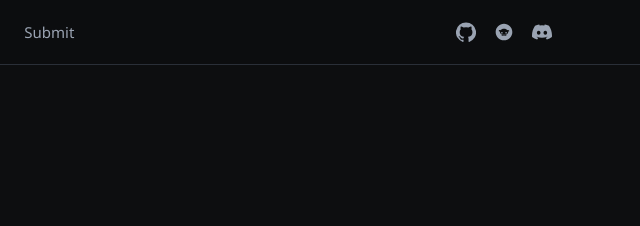
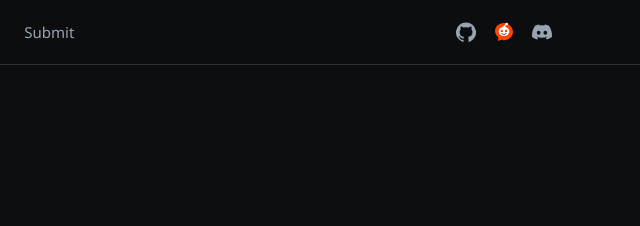
Before and after one commit to acowork/ACoworkAppGallery, a plain HTML site: page site/index.html in a window 1280 px wide. Shown: the top 226 px of the page, 640-1280 px from the left. Drawn offline with Linux system fonts and the light colour scheme.

Commit message:
fix(site): use Reddit brand bubble mark in nav

```diff
--- a/site/index.html
+++ b/site/index.html
@@ -31,7 +31,15 @@
             <svg viewBox="0 0 24 24" width="20" height="20" fill="currentColor" aria-hidden="true"><path d="M12 .5a12 12 0 0 0-3.79 23.4c.6.11.82-.26.82-.58v-2.04c-3.34.73-4.04-1.61-4.04-1.61-.55-1.4-1.34-1.77-1.34-1.77-1.1-.74.08-.73.08-.73 1.21.08 1.85 1.24 1.85 1.24 1.08 1.85 2.84 1.31 3.53 1 .11-.78.42-1.31.77-1.61-2.66-.3-5.46-1.33-5.46-5.93 0-1.31.47-2.38 1.24-3.22-.13-.3-.54-1.52.11-3.17 0 0 1.01-.32 3.3 1.23a11.45 11.45 0 0 1 6 0c2.29-1.55 3.3-1.23 3.3-1.23.65 1.65.24 2.87.12 3.17.77.84 1.23 1.91 1.23 3.22 0 4.61-2.8 5.62-5.47 5.92.43.37.81 1.1.81 2.22v3.29c0 .32.22.7.83.58A12 12 0 0 0 12 .5Z"/></svg>
           </a>
           <a class="nav__icon" href="https://www.reddit.com/r/acowork/" target="_blank" rel="noopener" aria-label="Reddit" title="Reddit r/acowork">
-            <svg viewBox="0 0 24 24" width="20" height="20" fill="currentColor" aria-hidden="true"><path d="M12 2C6.48 2 2 6.48 2 12s4.48 10 10 10 10-4.48 10-10S17.52 2 12 2zm6.5 8.5c0 .55-.45 1-1 1-.17 0-.33-.04-.48-.11.04.18.08.36.08.55 0 1.93-2.24 3.5-5 3.5s-5-1.57-5-3.5c0-.19.03-.37.08-.55-.15.07-.31.11-.48.11-.55 0-1-.45-1-1s.45-1 1-1c.28 0 .53.12.71.3C8.62 8.71 10.18 8 12 8s3.38.71 4.29 1.8c.18-.18.43-.3.71-.3.55 0 1 .45 1 1zM9.5 12c.55 0 1 .45 1 1s-.45 1-1 1-1-.45-1-1 .45-1 1-1zm5 0c.55 0 1 .45 1 1s-.45 1-1 1-1-.45-1-1 .45-1 1-1zm-5.15 3.24c.55.35 1.37.56 2.65.56s2.1-.21 2.65-.56c.18-.12.42-.06.53.12.12.18.06.42-.12.53-.74.47-1.82.75-3.06.75s-2.32-.28-3.06-.75c-.18-.12-.24-.35-.12-.53.12-.18.35-.24.53-.12z"/></svg>
+            <svg viewBox="0 0 24 24" width="22" height="22" aria-hidden="true">
+              <path fill="#FF4500" d="M12 1.2C6.05 1.2 1.2 5.55 1.2 10.9c0 3.05 1.65 5.75 4.2 7.5L4.55 22.8l4-1.5c1.05.3 2.2.45 3.45.45 5.95 0 10.8-4.35 10.8-9.7S17.95 1.2 12 1.2z"/>
+              <ellipse cx="12" cy="11.35" rx="6.35" ry="5.55" fill="#fff"/>
+              <path fill="none" stroke="#fff" stroke-width="1.5" stroke-linecap="round" d="M12 5.9L14.55 2.7"/>
+              <circle cx="15.35" cy="2.25" r="1.45" fill="#fff"/>
+              <circle cx="9.45" cy="10.7" r="1.4" fill="#FF4500"/>
+              <circle cx="14.55" cy="10.7" r="1.4" fill="#FF4500"/>
+              <path fill="none" stroke="#1a1a1b" stroke-width="1.05" stroke-linecap="round" d="M9.3 13.55c.9 1.1 2.05 1.7 2.7 1.7s1.8-.6 2.7-1.7"/>
+            </svg>
           </a>
           <a class="nav__icon" href="https://discord.com/channels/1568537214730764400/1568537216852951062" target="_blank" rel="noopener" aria-label="Discord" title="Discord">
             <svg viewBox="0 0 24 24" width="20" height="20" fill="currentColor" aria-hidden="true"><path d="M20.317 4.37a19.791 19.791 0 0 0-4.885-1.515.074.074 0 0 0-.079.037c-.21.375-.444.864-.608 1.25a18.27 18.27 0 0 0-5.487 0 12.64 12.64 0 0 0-.617-1.25.077.077 0 0 0-.079-.037A19.736 19.736 0 0 0 3.677 4.37a.07.07 0 0 0-.032.027C.533 9.046-.32 13.58.099 18.057a.082.082 0 0 0 .031.057 19.9 19.9 0 0 0 5.993 3.03.078.078 0 0 0 .084-.028 14.09 14.09 0 0 0 1.226-1.994.076.076 0 0 0-.041-.106 13.107 13.107 0 0 1-1.872-.892.077.077 0 0 1-.008-.128 10.2 10.2 0 0 0 .372-.292.074.074 0 0 1 .077-.01c3.928 1.793 8.18 1.793 12.062 0a.074.074 0 0 1 .078.01c.12.098.246.198.373.292a.077.077 0 0 1-.006.127 12.299 12.299 0 0 1-1.873.892.077.077 0 0 0-.041.107c.36.698.772 1.362 1.225 1.993a.076.076 0 0 0 .084.028 19.839 19.839 0 0 0 6.002-3.03.077.077 0 0 0 .032-.054c.5-5.177-.838-9.674-3.549-13.66a.061.061 0 0 0-.031-.03zM8.02 15.33c-1.183 0-2.157-1.085-2.157-2.419 0-1.333.956-2.419 2.157-2.419 1.21 0 2.176 1.096 2.157 2.42 0 1.333-.956 2.418-2.157 2.418zm7.975 0c-1.183 0-2.157-1.085-2.157-2.419 0-1.333.955-2.419 2.157-2.419 1.21 0 2.176 1.096 2.157 2.42 0 1.333-.946 2.418-2.157 2.418z"/></svg>
```
